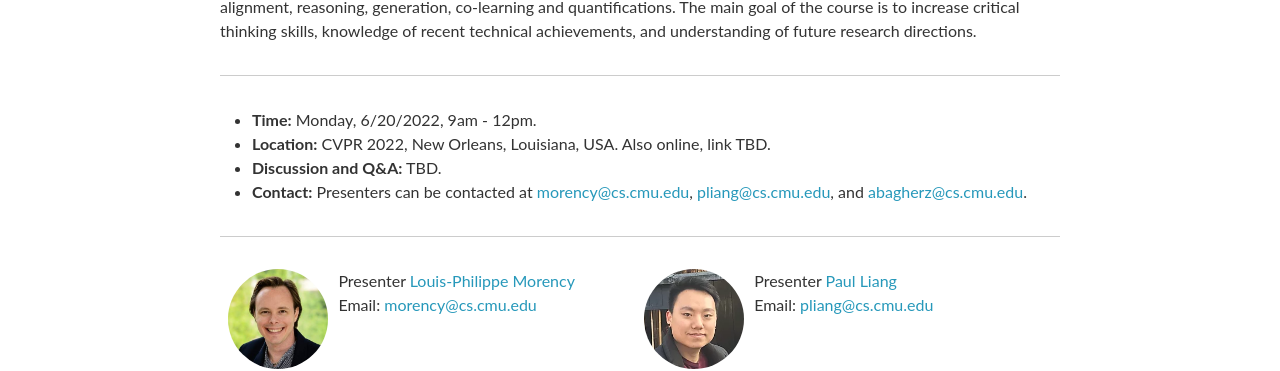
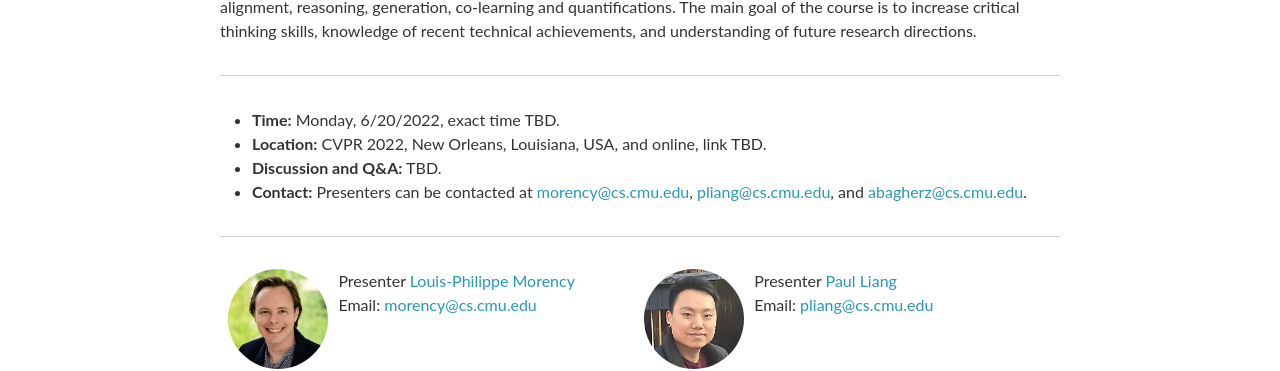
Before and after one commit to CMU-MultiComp-Lab/mmml-tutorial, a Jekyll site: the page cvpr2022/index.html, which Jekyll copies as it is, in a window 1280 px wide and 1342 px high. Shown: the part 390-761 px from the top of the window. Built offline with Jekyll 4.4.1, drawn with Linux system fonts in a browser that asks for light colours; nearby versions of some CDN libraries; comment, search, counter and statistics services are not loaded.

Commit message:
Update index.html

```diff
--- a/cvpr2022/index.html
+++ b/cvpr2022/index.html
@@ -81,8 +81,8 @@
 <hr />
 
 <ul>
-  <li><strong>Time:</strong> Monday, 6/20/2022, 9am - 12pm. </li>
-  <li><strong>Location:</strong> CVPR 2022, New Orleans, Louisiana, USA. Also online, link TBD.</li>
+  <li><strong>Time:</strong> Monday, 6/20/2022, exact time TBD. </li>
+  <li><strong>Location:</strong> CVPR 2022, New Orleans, Louisiana, USA, and online, link TBD.</li>
   <li><strong>Discussion and Q&A:</strong> TBD. </li>
   <li><strong>Contact:</strong> Presenters can be contacted at <a href="mailto:morency@cs.cmu.edu" target="_blank">morency@cs.cmu.edu</a>, <a href="mailto:pliang@cs.cmu.edu" target="_blank">pliang@cs.cmu.edu</a>, and <a href="mailto:abagherz@cs.cmu.edu" target="_blank">abagherz@cs.cmu.edu</a>. </li>
 </ul>
```
